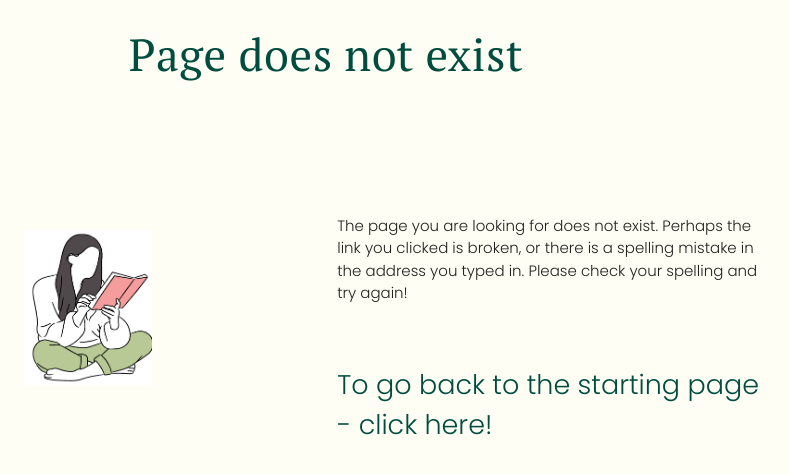
After one commit to mmmangooo/Milestone-project3, a Flask app: page /nav in a window 1280 px wide. The commit adds this page. Shown: the top 474 px of the page, without its empty margins (314-1103 px from the left). Run offline with Flask 2, Linux system fonts and the light colour scheme; some libraries are stand-ins or nearby versions.

```diff
--- a/app.py
+++ b/app.py
@@ -18,6 +18,11 @@ app.secret_key = os.environ.get("SECRET_KEY")
 
 
 mongo = PyMongo(app)
+
+
+@app.errorhandler(404)
+def page_not_found(error):
+    return render_template('404.html')
 
 
 @app.route("/")
--- a/static/css/style.css
+++ b/static/css/style.css
@@ -43,6 +43,26 @@ p {
     font-size: 1rem;
     font-family: 'Poppins', sans-serif;
     font-weight: 300;
+}
+
+/*--------------------- 404 page */
+
+.col-error {
+    margin: 4rem 0 0;
+}
+
+.link-error {
+   margin: 4rem 0 0;
+   font-size: 1.8rem;
+}
+
+.link-error a {
+    text-decoration: none;
+    color: #004d40;
+}
+
+.header-error {
+   margin: 2rem 0 4rem;
 }
 
 /*--------------------- Images */
@@ -135,6 +155,7 @@ nav ul li a {
     padding: 1rem 1rem 0.2rem;
     border-radius: 1rem;
     text-align: center;
+    height: inherit;
 }
 
 .vote {
@@ -269,11 +290,17 @@ footer p {
     }
 }
 
+@media screen and (min-width: 600px) {
+    .card-wrapper {
+    height: 48rem;
+    padding: 0;
+}
+}
+
 @media screen and (min-width: 767px) {
     .card-wrapper {
-    height: 45rem;
-    padding: 0;
-}
+        height: 44rem;
+    }
 }
 
 @media screen and (min-width: 992px) {
--- a/static/js/script.js
+++ b/static/js/script.js
@@ -20,7 +20,6 @@ $(this).siblings('span').text(counter);
 
 
 
-});
 /* Contact form sending emails through emailjs on submission of form */
 
 function sendMail(contactForm) {
@@ -45,3 +44,5 @@ console.log('success')
 return false;
 
 }
+
+});
--- /dev/null
+++ b/templates/404.html
@@ -0,0 +1,38 @@
+{% block content %}
+    <!DOCTYPE html>
+    <html lang="en">
+        <head>
+            <meta charset="UTF-8">
+            <meta name="viewport" content="width=device-width, initial-scale=1.0">
+            <meta name="description" content="This page provides the functionality of scrolling or searching to find books in the category
+                                    of feminist literature, as well as the possibility to add, edit, upvote/downvote and delete books.">
+            <link rel="stylesheet" href="https://cdnjs.cloudflare.com/ajax/libs/font-awesome/5.13.1/css/all.min.css" integrity="sha512-xA6Hp6oezhjd6LiLZynuukm80f8BoZ3OpcEYaqKoCV3HKQDrYjDE1Gu8ocxgxoXmwmSzM4iqPvCsOkQNiu41GA==" crossorigin="anonymous" type="text/css">
+            <link rel="stylesheet" href="https://cdnjs.cloudflare.com/ajax/libs/materialize/1.0.0/css/materialize.min.css" type="text/css">
+            <link href="https://fonts.googleapis.com/icon?family=Material+Icons" rel="stylesheet">
+            <link rel="stylesheet" href="{{ url_for('static', filename='css/style.css') }}" type="text/css">
+
+
+            <title>404 error</title>
+        </head>
+
+        <body>
+            <main>
+                <div class="container">
+                    <h1 class="center-align teal-text text-darken-4 header-error">Page does not exist</h1>
+                    <div class="row">
+                        <div class="col s12 l6">
+                            <img class="woman-reading" src="{{ url_for('static', filename='./images/woman-reading.png') }}" alt="Woman sitting with her legs crossed and reading a book"></div>
+                        <div class="col s12 l6 col-error">
+                            <p>The page you are looking for does not exist. Perhaps the link you clicked is broken, or there is a spelling mistake
+                                                in the address you typed in. Please check your spelling and try again!
+                            </p>
+
+                            <p class="link-error teal-text text-darken-4"><a href="{{ url_for('get_books') }}">To go back to the starting page - click here!</a></p>
+                        </div>
+                    </div>
+                </div>
+            </main>
+        </body>
+    </html>
+
+{% endblock %}
```
Also changed, not shown: 404.html (deleted, +0 -32 lines), 500.html (deleted, +0 -31 lines), TESTING.md (+5 -5 lines), templates/edit_book.html (+16 -24 lines), templates/index.html (+4 -4 lines), README.md, readme-assets/readme-images/add-book.png (deleted), readme-assets/readme-images/add_book.png (added), readme-assets/readme-images/amiresponsive.png (added), readme-assets/readme-images/edit_book.png (added), readme-assets/readme-images/search2.png (renamed from static/images/search.png), readme-assets/readme-images/site-description-mobile.png (renamed from readme-assets/readme-images/site-description-mobilePNG.png), readme-assets/readme-images/vote2.png (renamed from static/images/vote.png).
